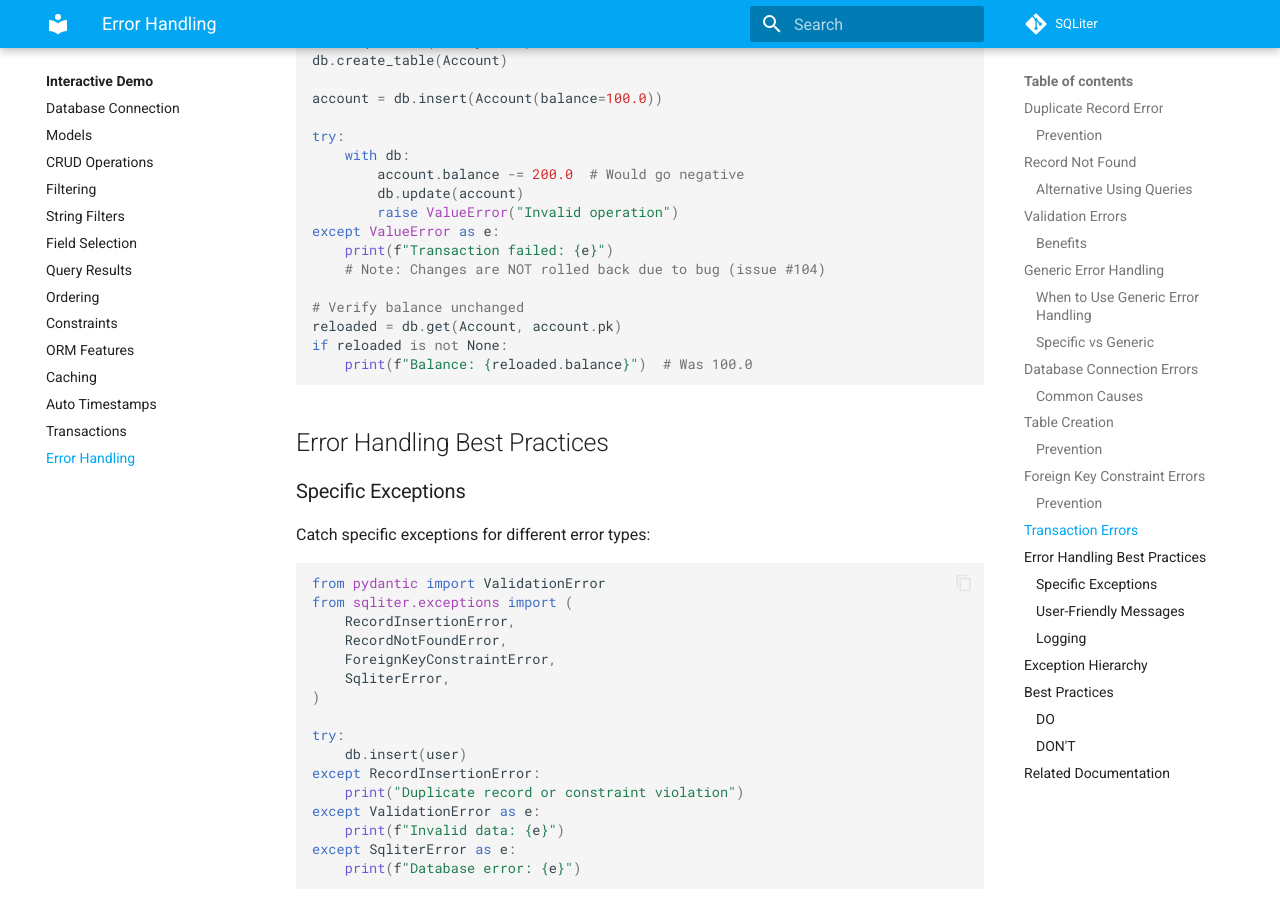
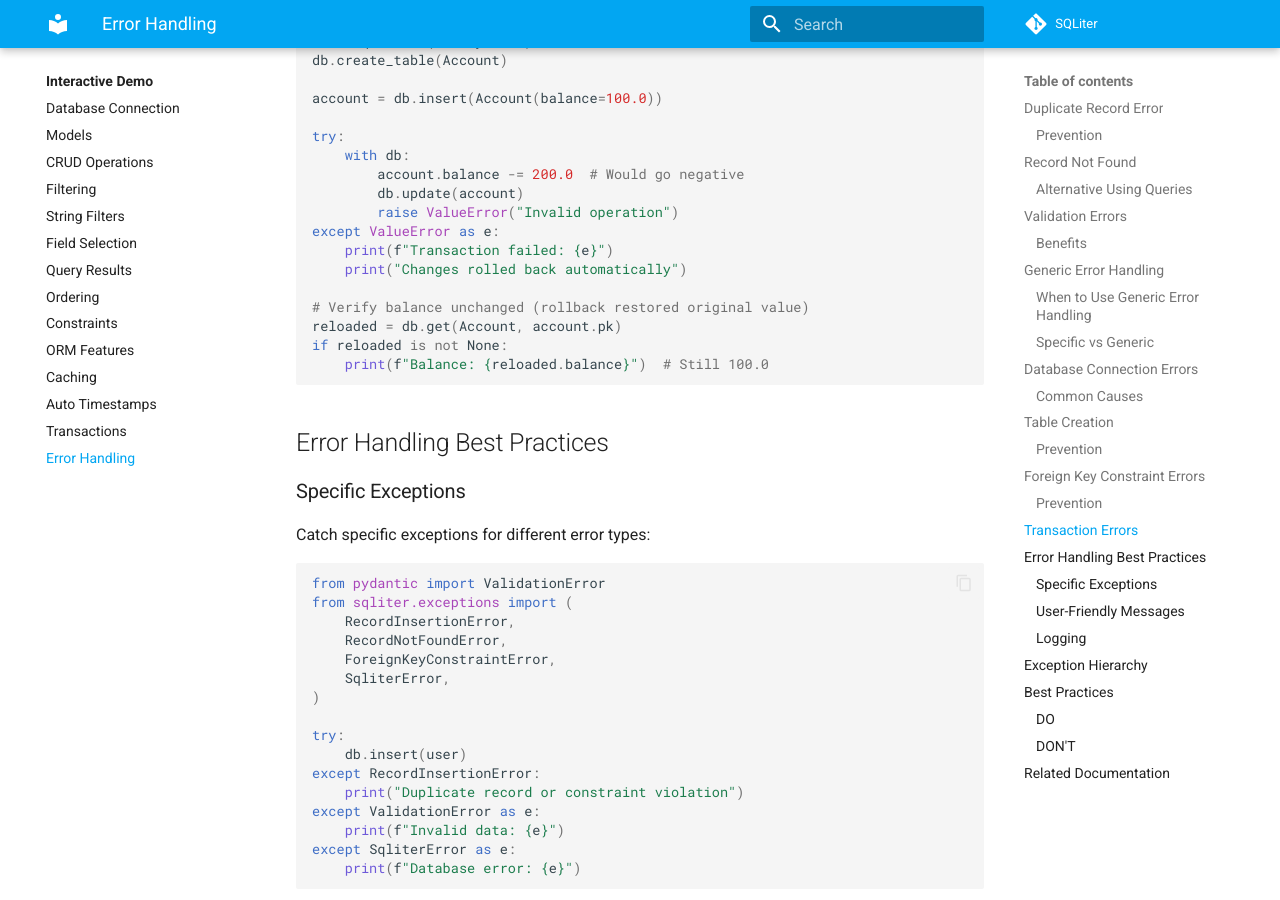
Before and after one commit to seapagan/sqliter-py, an MkDocs documentation site: the page built from docs/tui-demo/errors.md, in a window 1280 px wide and 900 px high, scrolled down 6181 px. Built offline with MkDocs 1.6.1 and Material for MkDocs 9.7.7, drawn with Linux system fonts in a browser that asks for light colours; plug-ins that fetch from the network failed and are left out; comment, search, counter and statistics services are not loaded; some of the changed text lies outside the part shown.

Commit message:
fix: remove dead code and update error docs for transaction fix
- Remove unreachable db.insert() after Pydantic ValidationError
- Update transaction error example to show correct rollback behavior

````diff
--- a/docs/tui-demo/errors.md
+++ b/docs/tui-demo/errors.md
@@ -316,12 +316,12 @@ try:
         raise ValueError("Invalid operation")
 except ValueError as e:
     print(f"Transaction failed: {e}")
-    # Note: Changes are NOT rolled back due to bug (issue #104)
+    print("Changes rolled back automatically")
 
-# Verify balance unchanged
+# Verify balance unchanged (rollback restored original value)
 reloaded = db.get(Account, account.pk)
 if reloaded is not None:
-    print(f"Balance: {reloaded.balance}")  # Was 100.0
+    print(f"Balance: {reloaded.balance}")  # Still 100.0
 ```
 
 ## Error Handling Best Practices
````
Also changed, not shown: other parts of docs/tui-demo/errors.md (+2 -2 lines), 1 other file.
